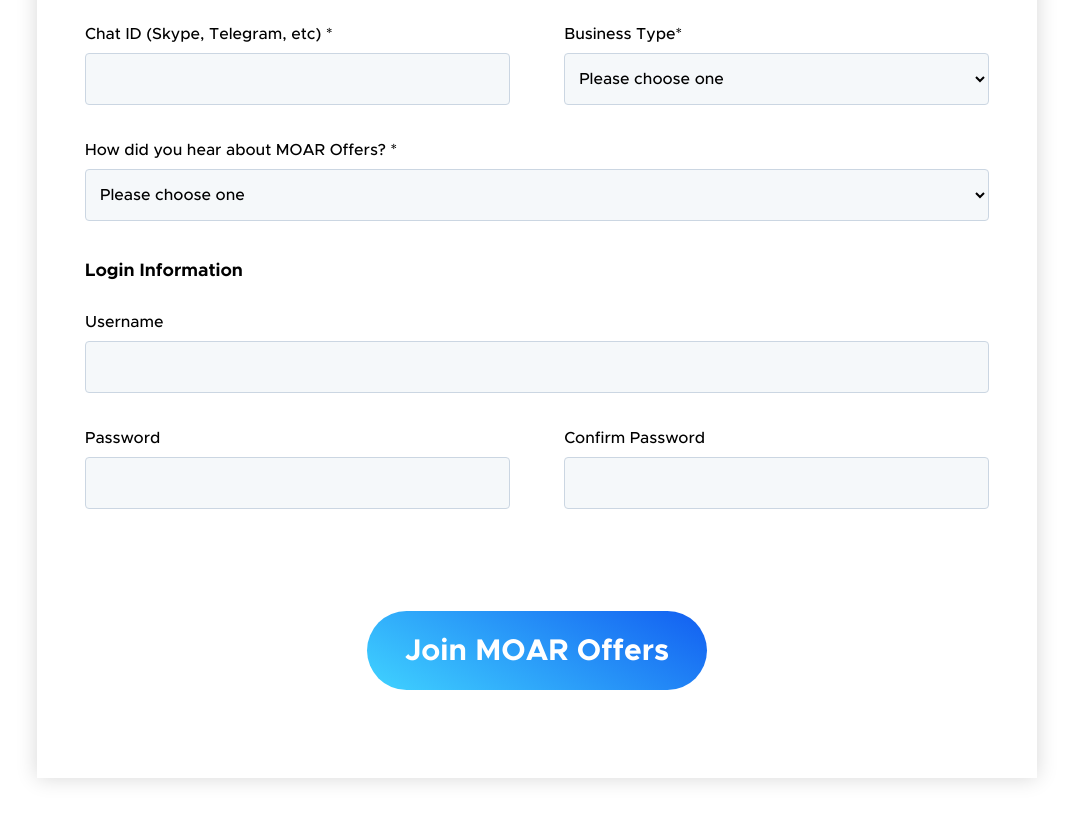
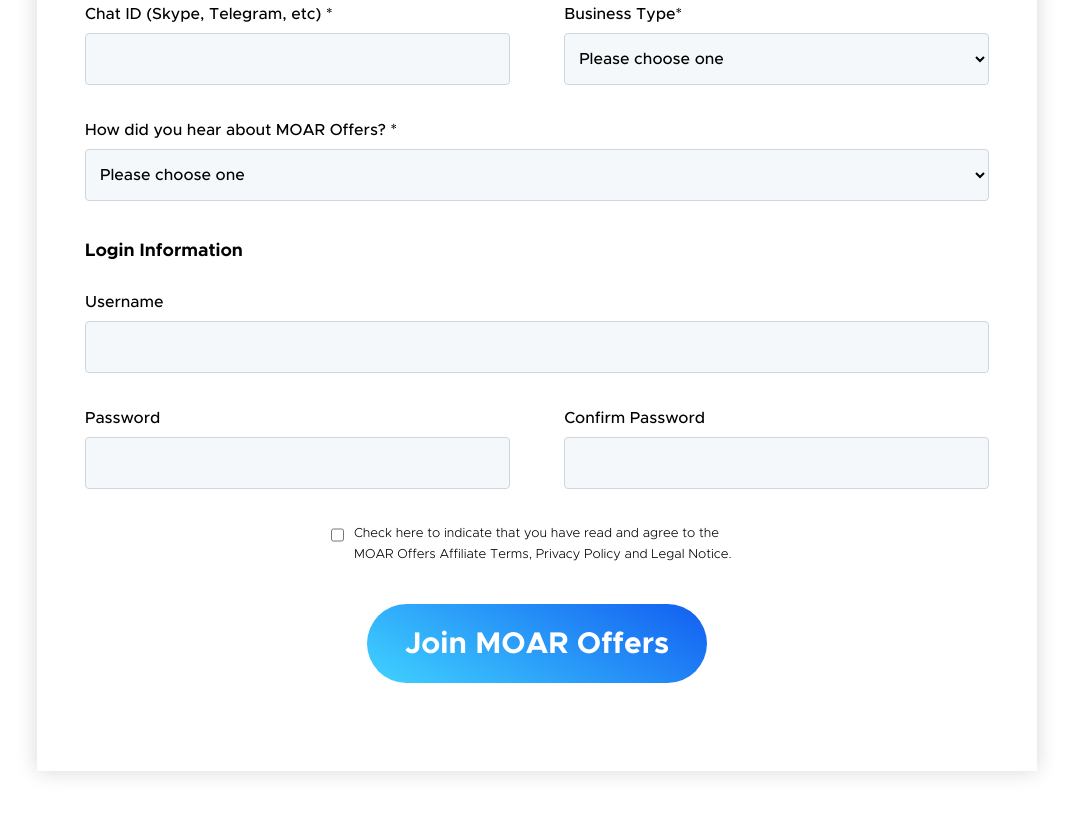
Before and after one commit to demianpt/moaroffers, a website built with Vite: page affiliate/index.html in a window 1280 px wide. Shown: the part 767-1588 px from the top of the page, without its empty margins (103-1176 px from the left). Built offline with nearby package versions, Linux system fonts and the light colour scheme.

Commit message:
all forms ready with unification and all els defined for forms

```diff
--- a/affiliate/index.html
+++ b/affiliate/index.html
@@ -32,7 +32,6 @@
   <main>
     <section class="contact forms">
       <div class="wrap">
-
 
         <form class="forms-form">
           <h3>Affiliate Signup</h3>
@@ -73,8 +72,8 @@
               <input type="text" name="chatid" id="chatid">
             </div>
             <div>
-              <label for="select">Business Type*</label>
-              <select name="select">
+              <label for="business">Business Type*</label>
+              <select name="business">
                 <option value="" selected disabled>Please choose one</option>
                 <option value="dog">Dog</option>
                 <option value="cat">Cat</option>
@@ -87,9 +86,9 @@
           </div>
 
           <div class="forms-form__row full">
-            <label for="select">How did you hear about MOAR Offers? *
+            <label for="heared">How did you hear about MOAR Offers? *
             </label>
-            <select name="select">
+            <select name="heared" id="heared">
               <option value="" selected disabled>Please choose one</option>
               <option value="dog">Dog</option>
               <option value="cat">Cat</option>
@@ -116,8 +115,16 @@
             </div>
             <div>
               <label for="confirm">Confirm Password</label>
-              <input type="text" name="confirm" id="confirm">
+              <input type="password" name="confirm" id="confirm">
             </div>
+          </div>
+
+
+          <div class="forms-form__row checkbox">
+            <input type="checkbox" name="agree" id="agree">
+            <p>
+              Check here to indicate that you have read and agree to the MOAR Offers Affiliate Terms, Privacy Policy and Legal Notice.
+            </p>
           </div>
 
           <div class="forms-form__cta">
--- a/style.scss
+++ b/style.scss
@@ -836,7 +836,7 @@
     margin: 0 auto;
   }
 
-  p {
+  &>p {
     margin-bottom: 60px;
   }
 
@@ -878,6 +878,29 @@
         position: relative;
       }
 
+      &.checkbox {
+        max-width: 420px;
+        flex-wrap: nowrap;
+        margin: 0 auto;
+        align-items: flex-start;
+
+        input {
+          display: inline-block;
+          width: 18px;
+          height: 18px;
+          border: 1px solid $formBorder;
+          background-color: $formElBg;
+          margin-right: 10px;
+        }
+
+        p {
+          font-size: 13px;
+          text-align: left;
+          margin: 0;
+          display: inline-block;
+        }
+      }
+
       &.full {
 
         &>div {
@@ -890,7 +913,7 @@
       text-align: center;
     }
 
-    input, select, textarea {
+    input:not([type="checkbox"]), select, textarea {
       width: 100%;
       min-height: 52px;
       background-color: $formElBg;
@@ -907,7 +930,7 @@
     }
 
     .cta {
-      margin: 68px auto 40px;
+      margin: 40px auto;
     }
   }
 }
```
